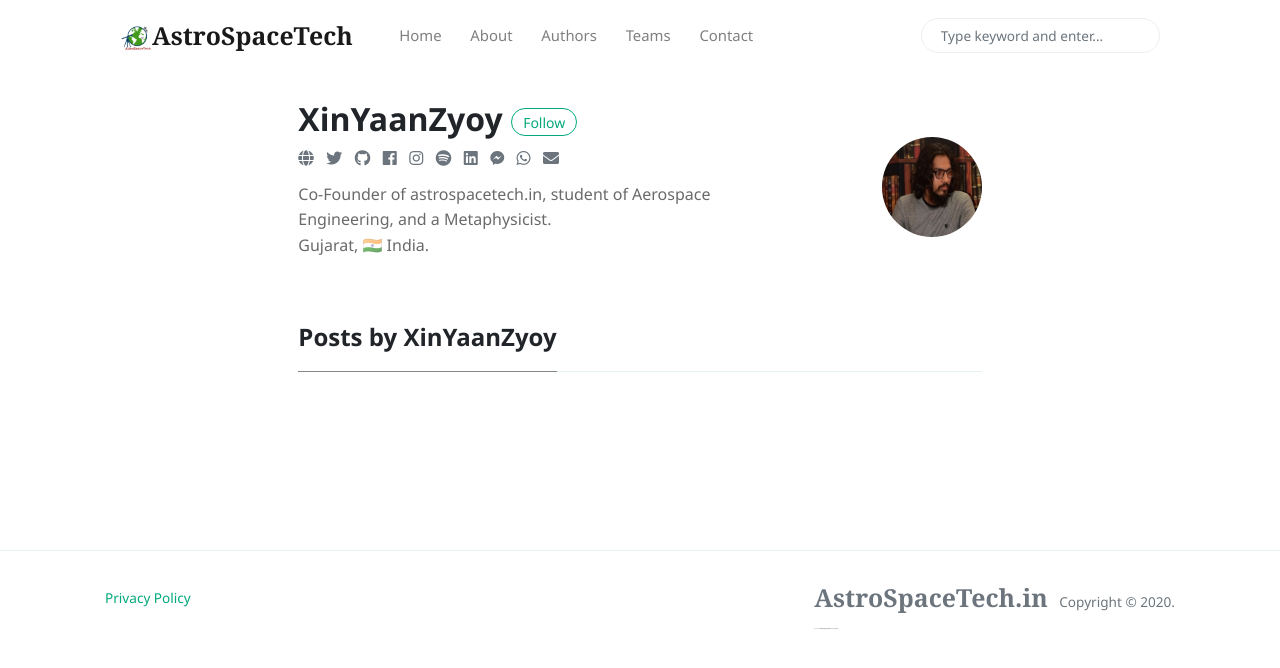
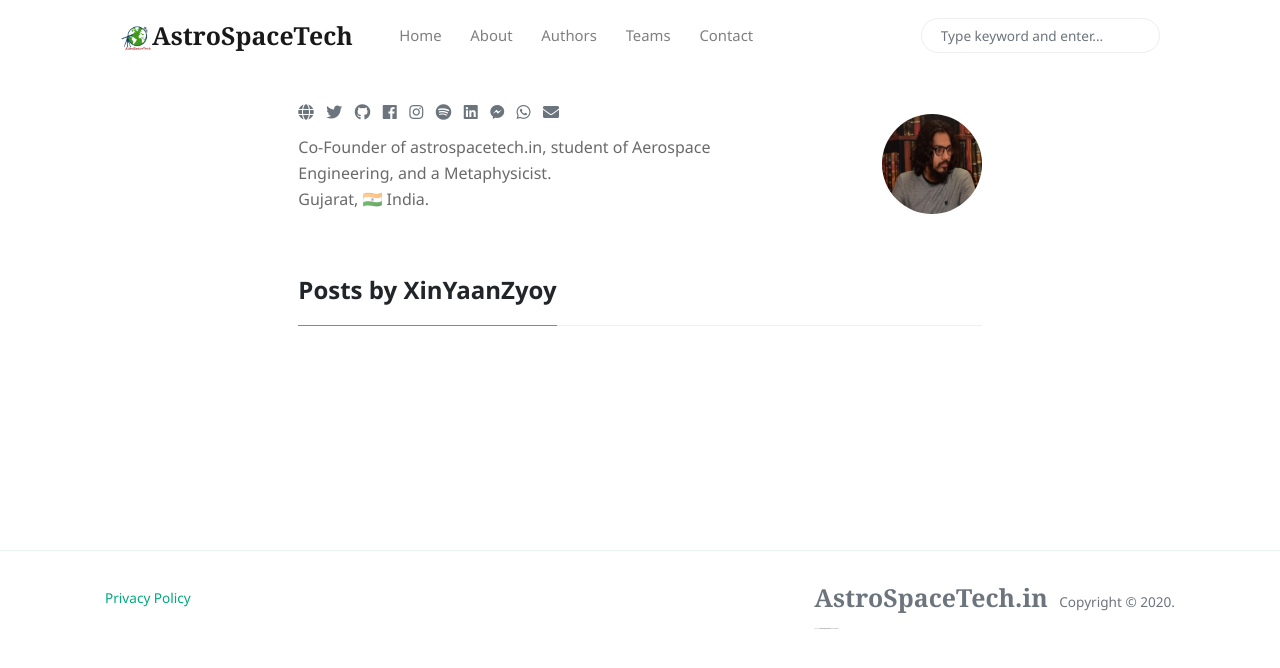
Before and after one commit to AstroSpaceTech/AstroSpaceTech.github.io, a Jekyll site: the page built from _pages/author-xinyaanzyoy.html, in a window 1280 px wide. Shown: the top 668 px of the page. Built offline with Jekyll 4.4.1, drawn with Linux system fonts in a browser that asks for light colours; nearby versions of some CDN libraries.

Commit message:
Update author-xinyaanzyoy.html

```diff
--- a/_pages/author-xinyaanzyoy.html
+++ b/_pages/author-xinyaanzyoy.html
@@ -10,7 +10,6 @@ permalink: "/author-xinyaanzyoy.html"
     <div class="col-md-8">
         <div class="row align-items-center mb-5">
             <div class="col-md-9">
-                <h2 class="font-weight-bold">{{page.title}} <span class="small btn btn-outline-success btn-sm btn-round"><a href="{{ site.authors.XinYaanZyoy.twitter }}">Follow</a></span></h2>
                 <div>
                     {% if site.authors.XinYaanZyoy.site %}
                     <a target="_blank" href="{{ site.authors.XinYaanZyoy.site }}"><i class="fa fa-globe text-muted" aria-hidden="true"></i></a> &nbsp;
```
